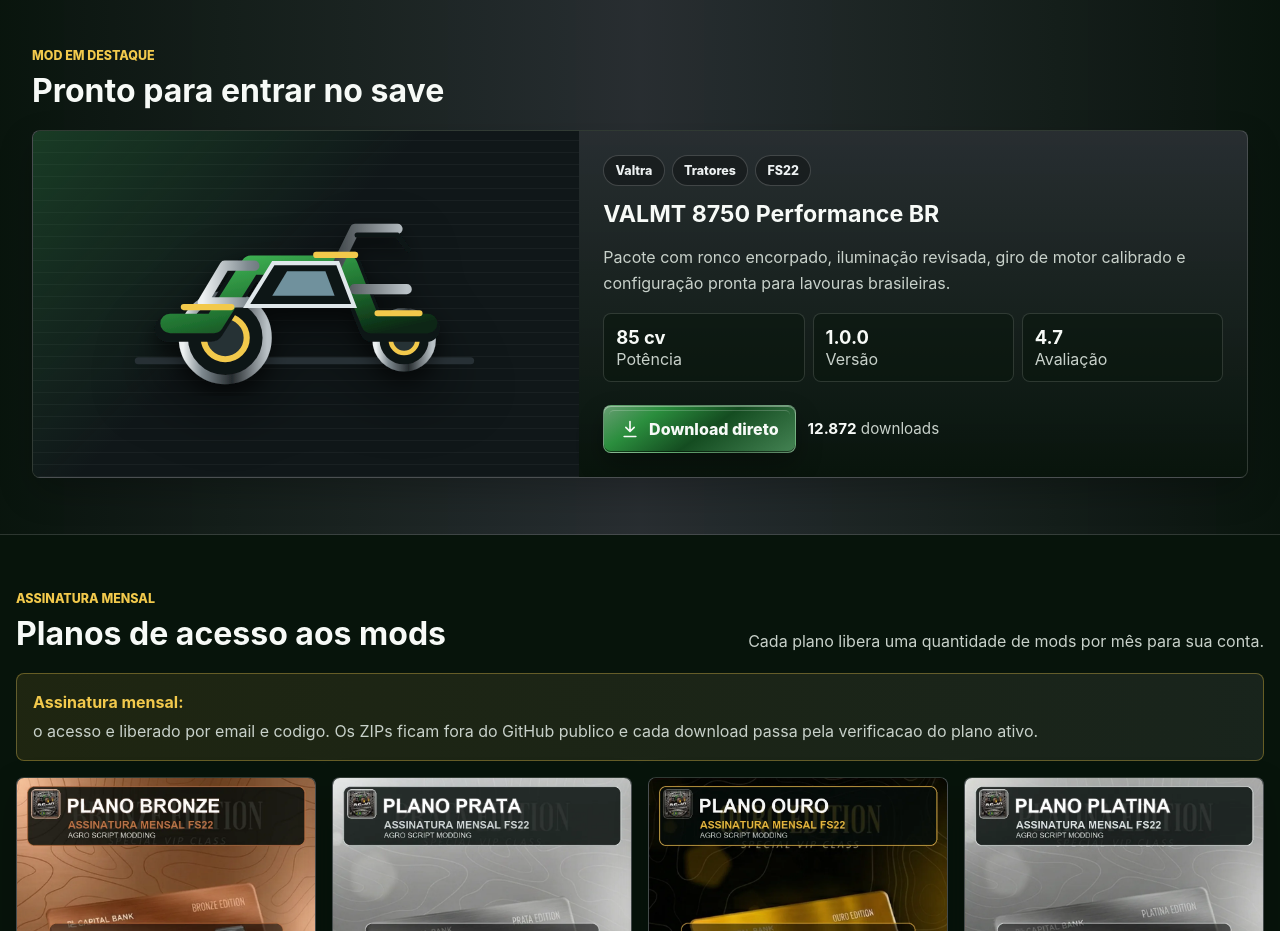
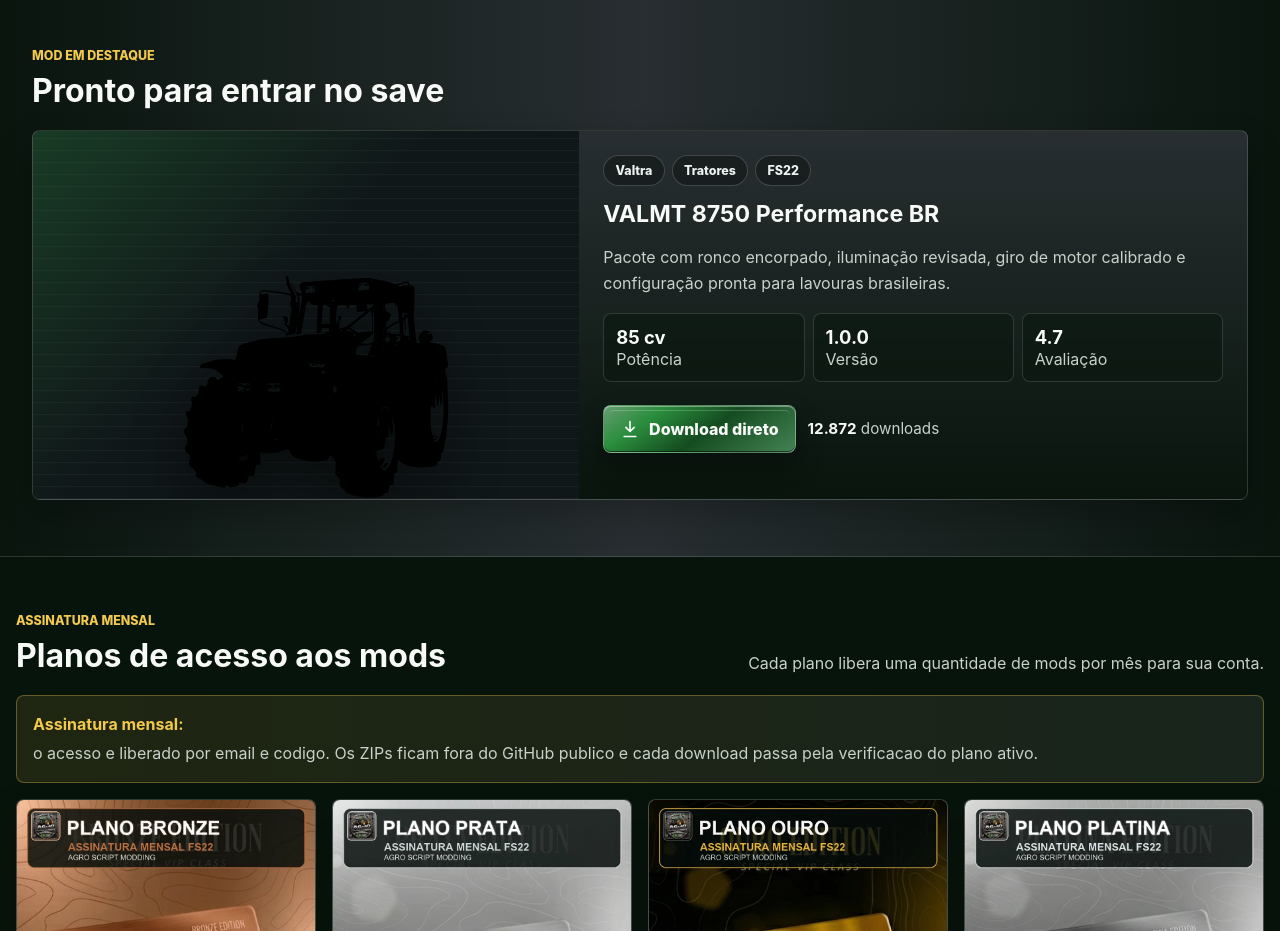
Before and after one commit to andreabrao/AgroScriptModding, a website: page index.html in a window 1280 px wide. Shown: the part 1280-2211 px from the top of the page. Drawn offline with Linux system fonts and the light colour scheme.

Commit message:
Backup automatico - 30/05/2026 18:10:29,99

```diff
--- a/index.html
+++ b/index.html
@@ -214,7 +214,7 @@
         <article class="featured-card">
           <div class="featured-preview">
             <img
-              src="assets/mod-asm-8r.svg"
+              src="assets/mod-valmt-8750.svg"
               alt="Prévia do trator VALMT 8750 Performance BR"
             />
           </div>
```
Also changed, not shown: assets/mod-asm-8r.svg (deleted), assets/mod-valmt-8750.svg (added).
